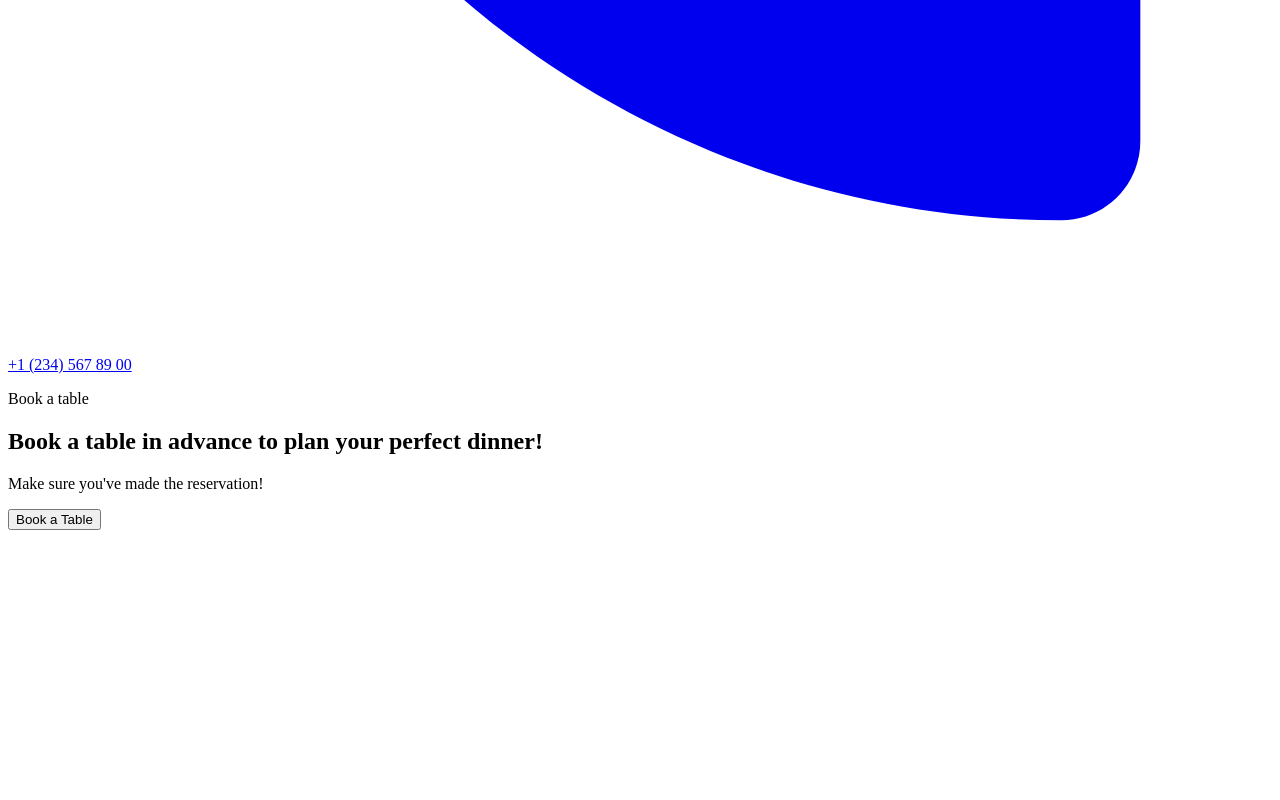
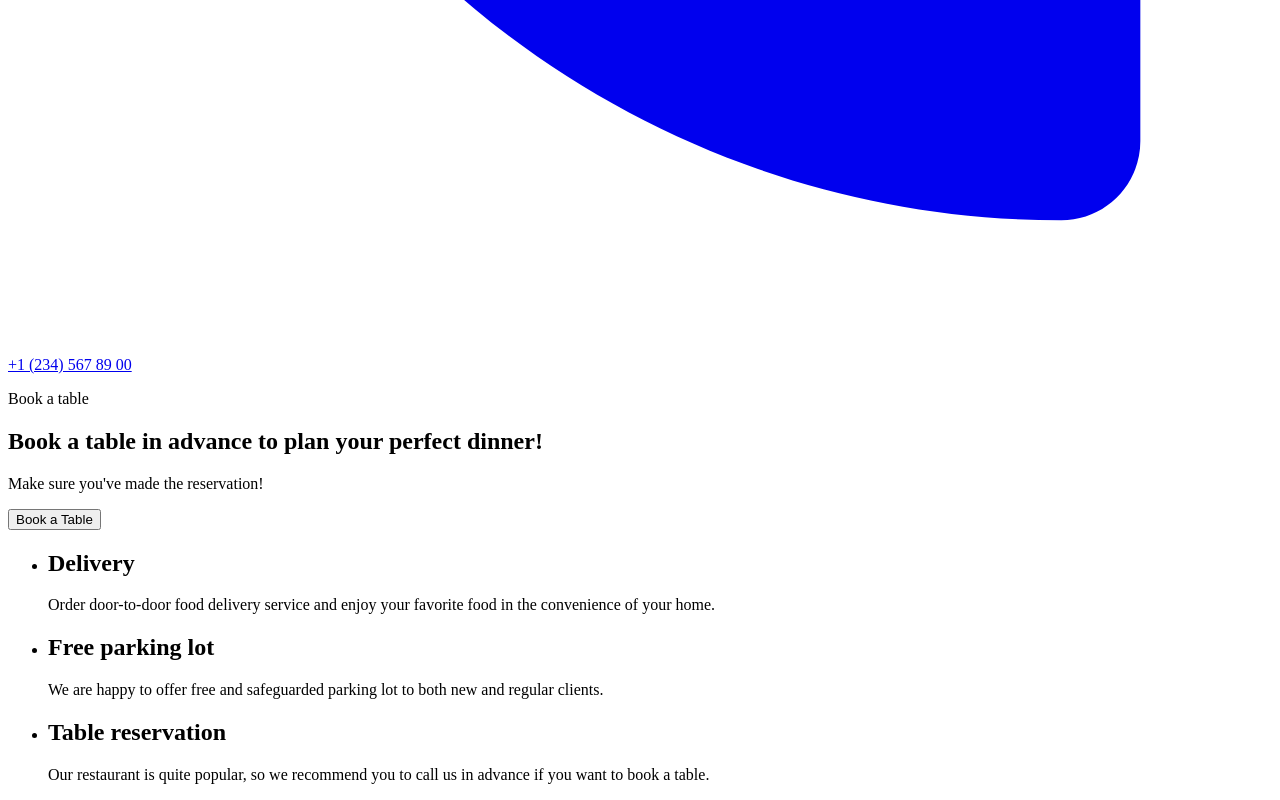
Before and after one commit to mytrofann/html, a plain HTML site: page index.html in a window 1280 px wide. Shown: the part 1356-2156 px from the top of the page. Before the commit the page ends 1894 px from the top, so only its background shows below. Drawn offline with Linux system fonts and the light colour scheme.

Commit message:
Add to advantages

```diff
--- a/index.html
+++ b/index.html
@@ -83,6 +83,23 @@
             <button class="booking__button button">Book a Table</button>
         </section>
 
+        <section class="advantages">
+            <ul class="advantages__list">
+                <li class="advantages__item">
+                    <h2 class="advantages__title">Delivery</h2>
+                    <p class="advantages__description">Order door-to-door food delivery service and enjoy your favorite food in the convenience of your home.</p>
+                </li>
+                <li class="advantages__item">
+                    <h2 class="advantages__title">Free parking lot</h2>
+                    <p class="advantages__description">We are happy to offer free and safeguarded parking lot to both new and regular clients.</p>
+                </li>
+                <li class="advantages__item">
+                    <h2 class="advantages__title">Table reservation</h2>
+                    <p class="advantages__description">Our restaurant is quite popular, so we recommend you to call us in advance if you want to book a table.</p>
+                </li>
+            </ul>
+        </section>
+
     </main>
 
     <footer class="page-footer"></footer>
```
